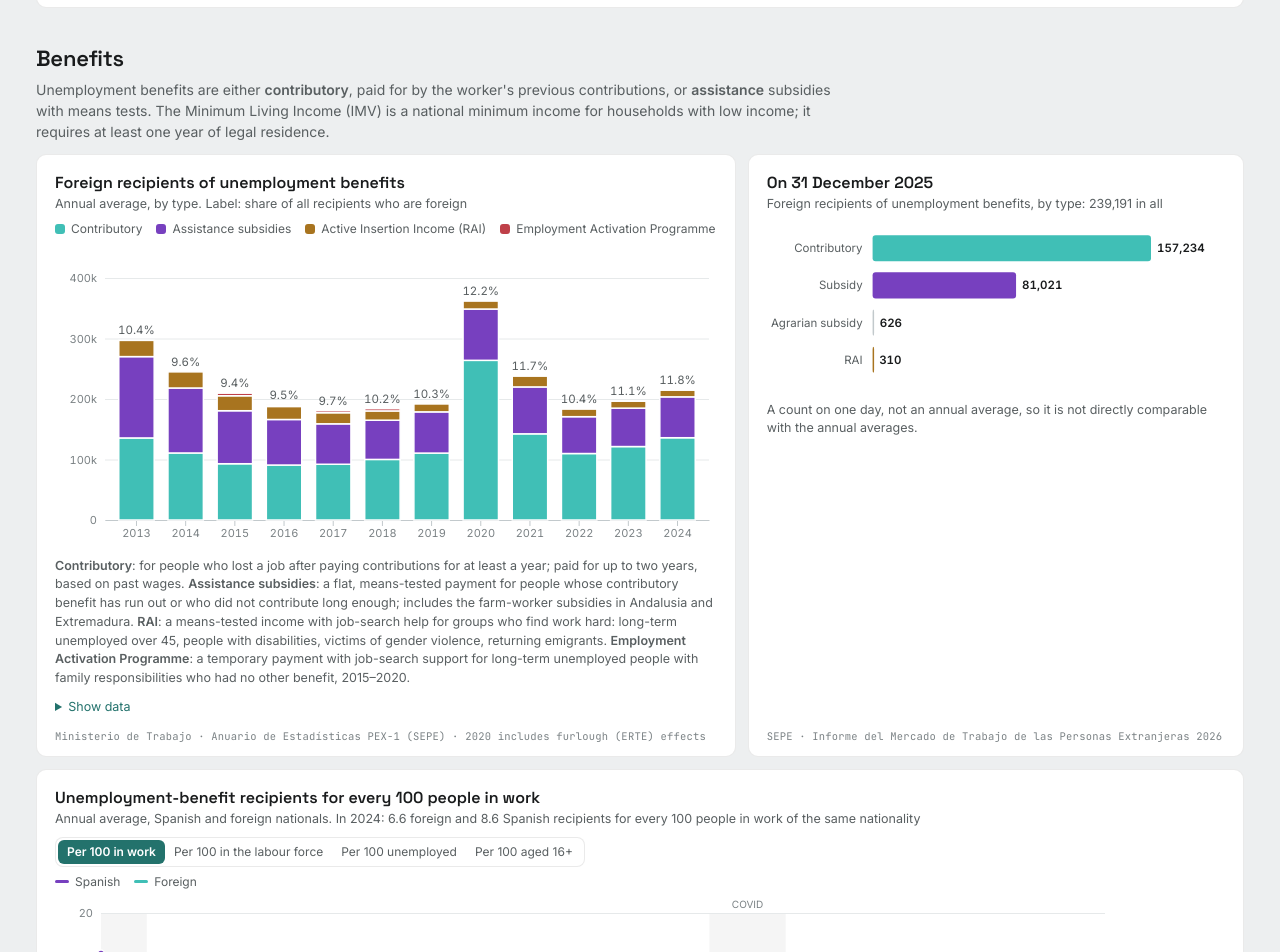
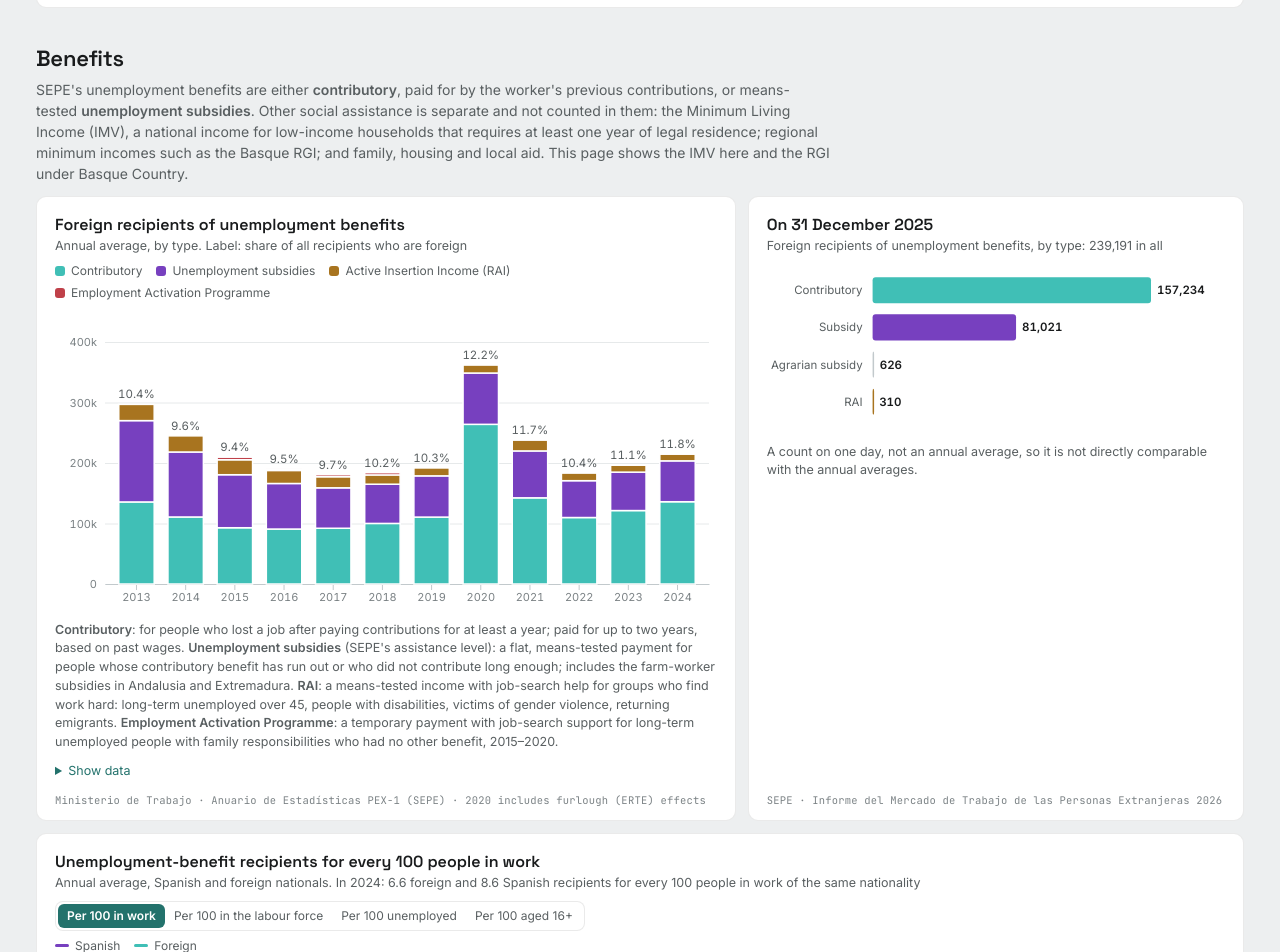
Before and after one commit to gwenywere/extranjeros, a plain HTML site: page index.html in a window 1280 px wide. Shown: the part 8908-9860 px from the top of the page. Drawn offline with nearby package versions, Linux system fonts and the light colour scheme.

Commit message:
Rename assistance level to unemployment subsidies; separate it from other social assistance

```diff
--- a/index.html
+++ b/index.html
@@ -507,14 +507,14 @@ footer p, footer li { overflow-wrap: anywhere; }  /* long file names / URLs must
   <section id="benefits">
     <div class="section-head">
       <h2>Benefits</h2>
-      <p>Unemployment benefits are either <b>contributory</b>, paid for by the worker's previous contributions, or <b>assistance</b> subsidies with means tests. The Minimum Living Income (IMV) is a national minimum income for households with low income; it requires at least one year of legal residence.</p>
+      <p>SEPE's unemployment benefits are either <b>contributory</b>, paid for by the worker's previous contributions, or means-tested <b>unemployment subsidies</b>. Other social assistance is separate and not counted in them: the Minimum Living Income (IMV), a national income for low-income households that requires at least one year of legal residence; regional minimum incomes such as the Basque RGI; and family, housing and local aid. This page shows the IMV here and the RGI under Basque Country.</p>
     </div>
     <div class="grid">
       <article class="card span-7">
         <div class="head"><div><h3>Foreign recipients of unemployment benefits</h3><p class="sub">Annual average, by type. Label: share of all recipients who are foreign</p></div></div>
         <div class="legend" id="lg-ben"></div>
         <div class="chart" id="c-ben"></div>
-        <p class="note"><b>Contributory</b>: for people who lost a job after paying contributions for at least a year; paid for up to two years, based on past wages. <b>Assistance subsidies</b>: a flat, means-tested payment for people whose contributory benefit has run out or who did not contribute long enough; includes the farm-worker subsidies in Andalusia and Extremadura. <b>RAI</b>: a means-tested income with job-search help for groups who find work hard: long-term unemployed over 45, people with disabilities, victims of gender violence, returning emigrants. <b>Employment Activation Programme</b>: a temporary payment with job-search support for long-term unemployed people with family responsibilities who had no other benefit, 2015–2020.</p>
+        <p class="note"><b>Contributory</b>: for people who lost a job after paying contributions for at least a year; paid for up to two years, based on past wages. <b>Unemployment subsidies</b> (SEPE's assistance level): a flat, means-tested payment for people whose contributory benefit has run out or who did not contribute long enough; includes the farm-worker subsidies in Andalusia and Extremadura. <b>RAI</b>: a means-tested income with job-search help for groups who find work hard: long-term unemployed over 45, people with disabilities, victims of gender violence, returning emigrants. <b>Employment Activation Programme</b>: a temporary payment with job-search support for long-term unemployed people with family responsibilities who had no other benefit, 2015–2020.</p>
         <details><summary>Show data</summary><div class="table-wrap" id="t-ben"></div></details>
         <div class="vars">Ministerio de Trabajo · Anuario de Estadísticas PEX-1 (SEPE) · 2020 includes furlough (ERTE) effects</div>
       </article>
@@ -1816,7 +1816,7 @@ function renderAll() {
   const yrs = B.t.map((k) => k.slice(0, 4));
   const benL = [
     { label: 'Contributory', color: c.fx, vals: B.contributory },
-    { label: 'Assistance subsidies', color: c.es, vals: B.assistance },
+    { label: 'Unemployment subsidies', color: c.es, vals: B.assistance },
     { label: 'Active Insertion Income (RAI)', color: c.eu, vals: B.rai },
     { label: 'Employment Activation Programme', color: c.neu, vals: B.pae },
   ];
```
